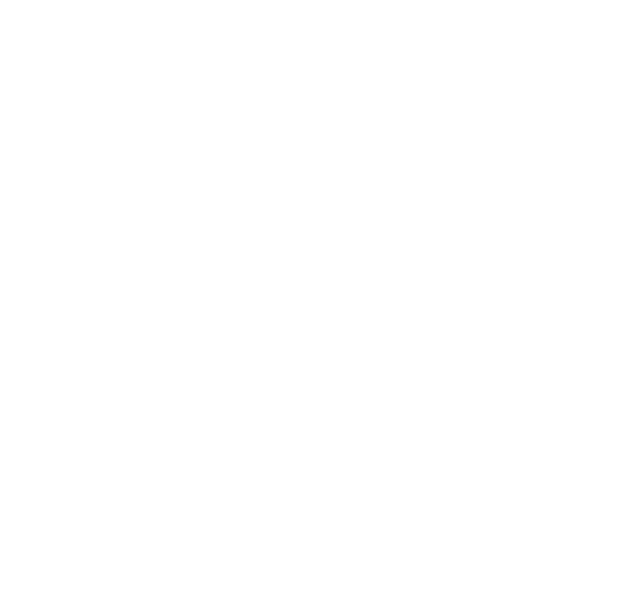
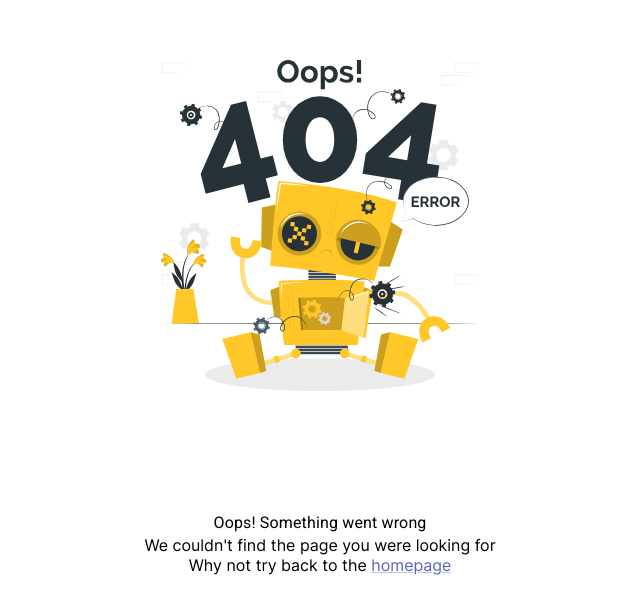
Before and after one commit to kihku/formee-frontend, a React (Create React App) app: page /generalError in a window 1280 px wide. Before the commit this address had no page. Shown: the part 132-746 px from the top of the page, without its empty margins (320-960 px from the left). Built offline with nearby package versions, Linux system fonts and the light colour scheme.

Commit message:
finish general error page

```diff
--- a/src/App.tsx
+++ b/src/App.tsx
@@ -1,5 +1,6 @@
 import { Layout } from "components/Layout";
 import ComponentsPage from "pages/components";
+import GeneralErrorPage from "pages/generalError";
 import LoginPage from "pages/login";
 import SettingsPage from "pages/settings";
 import { Route, Routes } from "react-router-dom";
@@ -12,6 +13,7 @@
         <Route path="/components" element={<ComponentsPage />} />
         <Route path="/settings" element={<SettingsPage />} />
         <Route path="/login" element={<LoginPage />} />
+        <Route path="/generalError" element={<GeneralErrorPage/>}/>
       </Routes>
     //</Layout>
   );
--- a/src/components/Layout/Header/index.tsx
+++ b/src/components/Layout/Header/index.tsx
@@ -117,7 +117,7 @@
         </IconButton>
         <IconButton
         onClick={() => {
-          navigate("/login"); //test
+          navigate("/generalError"); //test
         }}>
           <CustomIcon name="about" size={28} />
         </IconButton>
--- /dev/null
+++ b/src/pages/generalError/index.tsx
@@ -0,0 +1,49 @@
+import { Box, Link, Paper, Typography } from "@mui/material";
+
+function GeneralErrorPage() {
+  return (
+    <Box
+      sx={{
+        width: "100vw",
+        height: "100vh",
+        display: "flex",
+        flexDirection: "column",
+        justifyContent: "center",
+        alignItems: "center",
+      }}
+    >
+      <Paper
+        elevation={0}
+        sx={{
+          paddingBottom: "150px",
+          backgroundImage: "url(/images/robot404.svg)",
+          backgroundSize: "25%",
+          backgroundRepeat: "no-repeat",
+          backgroundPositionX: "center",
+          backgroundPositionY: "45%",
+          // maxWidth: "230px",
+          //maxHeight: "1000px",
+          //   height: "200px",
+          //   width: "400px",
+          objectFit: "cover",
+          width: "100%",
+          height: "50%",
+        }}
+      ></Paper>
+
+      <Typography
+        sx={{
+          position: "70%",
+        }}
+      >
+        Oops! Something went wrong
+      </Typography>
+      <Box>We couldn't find the page you were looking for</Box>
+      <Box>
+        Why not try back to the <Link>homepage</Link>
+      </Box>
+    </Box>
+  );
+}
+
+export default GeneralErrorPage;
--- a/src/pages/login/index.tsx
+++ b/src/pages/login/index.tsx
@@ -1,12 +1,8 @@
 import {
-  CardMedia,
   Box,
-  Container,
-  Divider,
   Grid,
   Paper,
   CssBaseline,
-  Typography,
   Link,
   IconButton,
 } from "@mui/material";
```
Also changed, not shown: public/images/robot404.svg (added).
